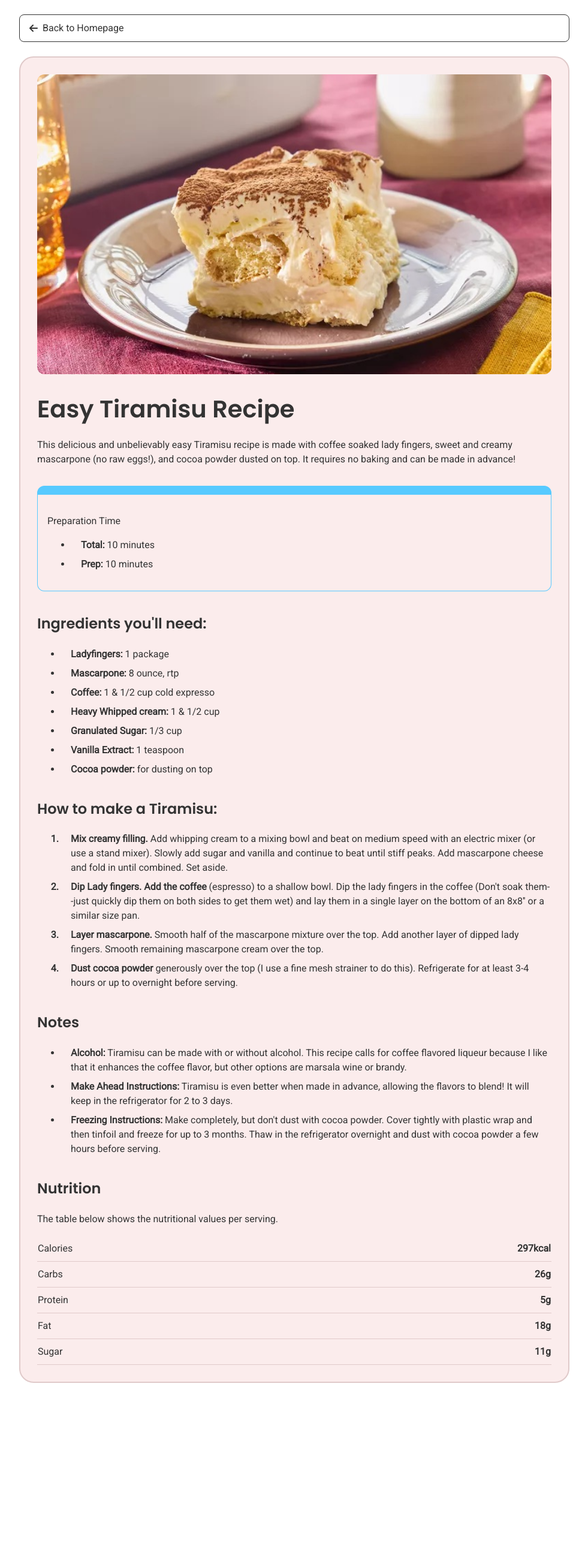
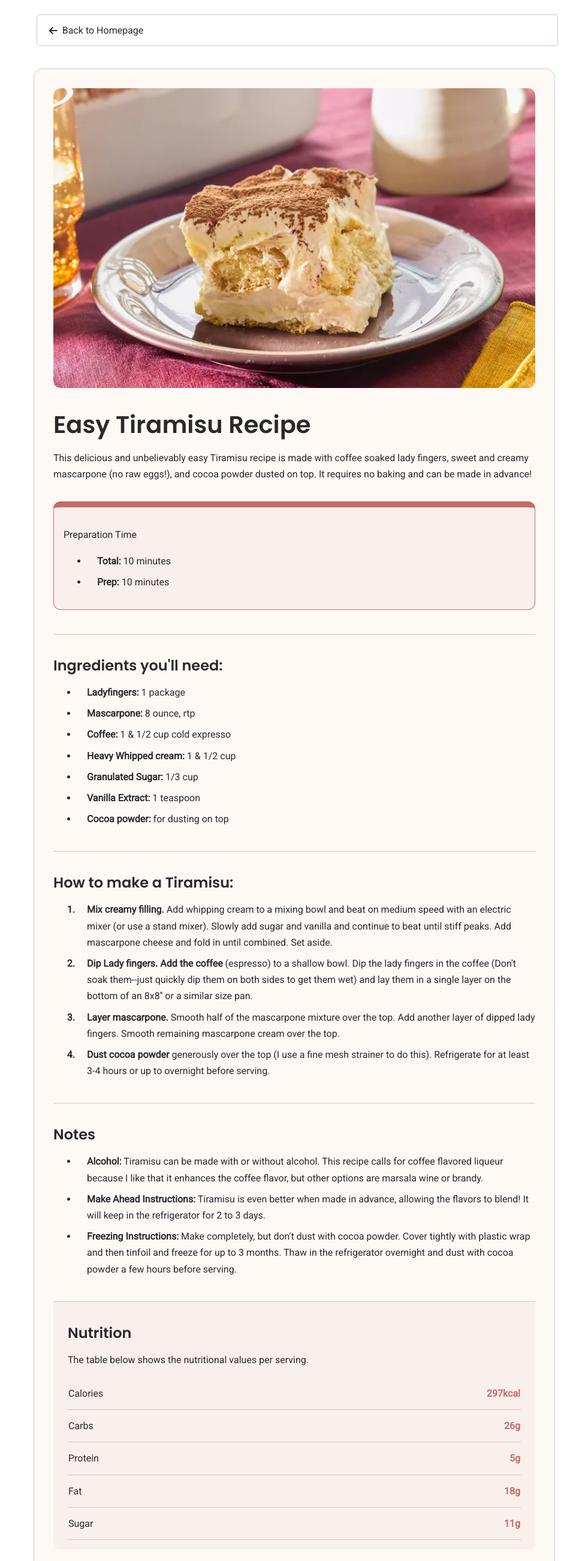
Before and after one commit to ni-ki-web/Recipes-project, a plain HTML site: page recipes/tiramisu.html in a window 1280 px wide. Shown: the top 2603 px of the page at 60% size, without its empty margins (149-1130 px from the left). Before the commit the page ends 2346 px from the top, so only its background shows below. Drawn offline with Linux system fonts and the light colour scheme.

Commit message:
Updated Homepage, Potato Pancake Recipe, and CSS

```diff
--- a/recipe-page.css
+++ b/recipe-page.css
@@ -1,36 +1,35 @@
 /* Root Variables for Colours and Fonts */
 :root {
-    --text-main: #333;
-    --accent-color: #d97373;
-    --accent-light: #fbecec;
-    --border-color: #e0caca;
+    --text-main: #2a2a2a;              /* Deep soft black */
+    --accent-color: #c76b63;           /* Warm terracotta/rose */
+    --accent-light: #f9efec;           /* Light peach-pink background */
+    --border-color: #d6c4c4;           /* Soft beige-pink */
+    --section-bg: #fff9f6;             /* Very soft cream-pink */
     --font-body: 'Roboto', sans-serif;
     --font-heading: 'Poppins', serif;
 }
 
-/* General Reset and Base Styles */
+/* Base Styles */
+*,
+*::before,
+*::after {
+  box-sizing: border-box;
+}
+
 body {
-    box-sizing: border-box;
     font-family: var(--font-body);
-    line-height: 1.5;
+    line-height: 1.7;
+    padding: 0;
+    margin: 0;
     font-size: 1rem;
     background-color: white;
     color: var(--text-main);
 }
 
 h1, h2 {
-    line-height: 1.2;
+    line-height: 1.3;
     font-family: var(--font-heading);
-    margin-bottom: 1.5rem;
-    font-weight: 600;
-}
-
-li{
-    padding-left: 1rem;
-    margin-bottom: 0.5rem;
-}
-
-li::marker {
+    margin-bottom: 1rem;
     font-weight: 600;
 }
 
@@ -40,22 +39,28 @@ li::marker {
     font-size: 2rem;
 }
 
+@media (max-width: 500px) {
+    .title {
+        font-size: 1.6rem;
+    }
+}
+
 /* Layout Container */
 .content-wrapper {
     margin: 0 auto;
-    padding: 1rem;
+    padding: 1.5rem;
     max-width: 950px;
 }
 
 .recipe-wrapper {
-    padding: 10px;
+    padding: 1rem 0;
 }
 
 .recipe-grid-container {
     display: grid;
     grid-template-columns: 1fr;
-    gap: 1.5rem;
-    padding: 1rem;
+    gap: 2rem;
+    padding: 1rem 0;
 }
 
 @media (min-width: 700px) {
@@ -69,16 +74,15 @@ li::marker {
     text-align: center;
     overflow: hidden;
     border: 1px solid var(--border-color);
-    border-radius: 10px;
-    transition: 0.3s ease;
-    padding: 10px;
+    border-radius: 12px;
+    transition: all 0.2s ease;
+    padding: 1rem;
 }
 
 .recipe-grid-content:hover {
     transform: scale(1.02);
-    transition: transform 0.2s ease;
     background-color: var(--accent-light);
-    box-shadow: 0 4px 12px rgb(249, 200, 200, 0.6);
+    box-shadow: 0 2px 6px rgb(249, 200, 200, 0.6);
     text-decoration: underline;
     color: var(--accent-color);
 }
@@ -86,6 +90,8 @@ li::marker {
 .recipe-link {
     display: flex;
     flex-direction: column;
+    align-items: center;
+    gap: 1rem;
     text-decoration: none;
     color: inherit;
 }
@@ -93,10 +99,10 @@ li::marker {
 .image-wrapper {
     aspect-ratio: 4 / 3;
     overflow: hidden;
+    border-radius: 8px;
 }
 
 .img {
-    border-radius: 10px;
     height: 100%;
     width: 100%;
     display: block;
@@ -105,19 +111,20 @@ li::marker {
 
 .select-recipe {
     text-align: center;
+    margin-top: 1rem;
     font-size: 1.4rem;
 }
 
 .back-button {
-    display: flex;
+    display: inline-flex;
     align-items: center;
     gap: 0.5rem;
     width: calc(100% - 2rem);
-    padding: 10px 16px;
-    margin: 0 auto 1.5rem;
+    padding: 0.75rem 1.25rem;
+    margin: 0 2rem 1.3rem 1.3rem;
     font-size: 1rem;
-    border: 1px solid var(--text-main);
-    border-radius: 8px;
+    border: 1px solid var(--border-color);
+    border-radius: 6px;
     background-color: white;
     color: var(--text-main);
     text-decoration: none;
@@ -143,14 +150,15 @@ li::marker {
 /* Recipe Page */
 .recipe-content-wrapper {
     margin: 1rem;
-    padding: 1.75rem;
-    border-radius: 1.5rem;
-    border: solid 2px var(--border-color);
-    background-color: var(--accent-light);
+    padding: 2rem;
+    border-radius: 1rem;
+    border: solid 1px var(--border-color);
+    background-color: var(--section-bg);
 }
 
 .recipe-img {
     width: 100%;
+    height: auto;
     max-height: 500px;
     object-fit: cover;
     border-radius: 0.75rem;
@@ -158,55 +166,74 @@ li::marker {
 
 .recipe-title {
     font-size: 2.5rem;
+    font-weight: 600;
+    margin-bottom: 1rem;
 }
 
-/* Recipe Sections */
+/* Section Styling */
 section {
     margin-top: 2.5rem;
+    padding-top: 1rem;
+    border-top: 1px solid var(--border-color);
 }
 
-section {
-    margin-top: 2.5rem;
+/* Lists */
+li{
+    padding-left: 1rem;
+    margin-bottom: 0.5rem;
 }
 
-.section::after {
-    content: "";
-    display: block;
-    width: 100%;
-    height: 2px;
-    background: var(--border-color);
-    margin: 2.5rem 0;
-}
-
-.section:last-child::after {
-    display: none;
+li::marker {
+    font-weight: 600;
 }
 
 /* Prep Time Card */
 .prep-time {
-    border: solid 1px #57caff;
+    border: solid 1px var(--accent-color);
     padding: 1rem;
-    border-radius: .75rem;
+    border-radius: 0.75rem;
     margin-top: 2rem;
-    border-top: solid 15px #57caff;
+    border-top: solid 10px var(--accent-color);
+    background-color: var(--accent-light);
 }
 
-.nutrition-value {
-    overflow-x: auto;
-}
-
+/* Nutrition Table */
 table {
     width: 100%;
     border-collapse: collapse;
+    margin-top: 1rem;
 }
 
 tr {
     display: flex;
     justify-content: space-between;
-    padding: .5rem 0;
+    padding: .75rem 0;
     border-bottom: 1px solid var(--border-color);
 }
 
-[data-cell="nutrient-value"] {
+td[data-cell="nutrient"] {
+    font-weight: 500;
+}
+
+td[data-cell="nutrient-value"] {
     font-weight: 600;
+    color: var(--accent-color);
 }
+
+.nutritional-value {
+    background-color: var(--accent-light);
+    padding: 1rem 1.5rem;
+    border-radius: 0 0 0.75rem 0.75rem;
+    overflow-x: auto;
+}
+
+.site-footer {
+  background-color: var(--accent-light);
+  border-top: 1px solid var(--border-color);
+  padding: 2rem 1rem;
+  margin-top: 3rem;
+  text-align: center;
+  font-family: var(--font-body);
+  color: var(--text-main);
+  font-size: 0.8rem;
+}
```
Also changed, not shown: index.html (+6 -2 lines), recipes/crispy-potato-pancake.html (+1 -1 lines).
